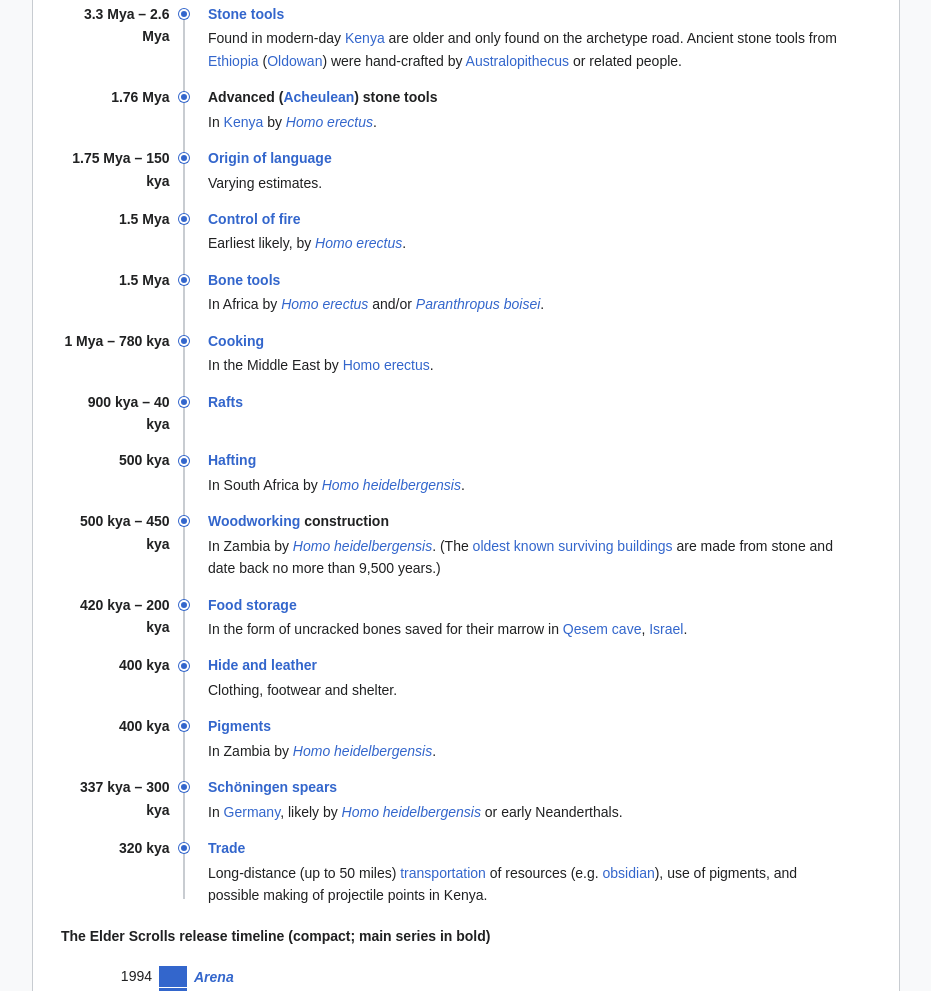
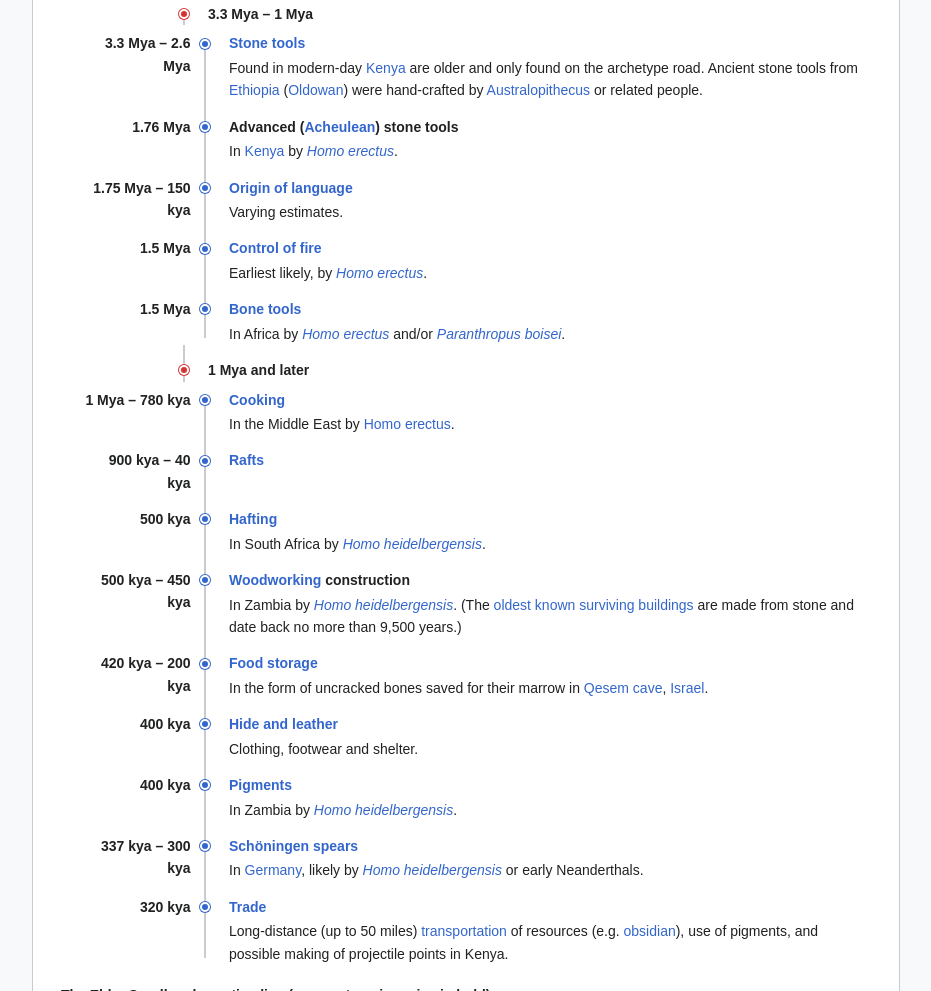
Before and after one commit to psygo/wikipedia_timeline, a plain HTML site: page prototype/article.html in a window 1280 px wide. Shown: the part 2844-3835 px from the top of the page, without its empty margins (174-1105 px from the left). Drawn offline with Linux system fonts and the light colour scheme.

Commit message:
Historic inventions example split into two timeline sections (3.3 Mya – 1 Mya, 1 Mya and later)
Co-Authored-By: Claude Sonnet 5.5 <noreply@anthropic.com>

```diff
--- a/prototype/article.html
+++ b/prototype/article.html
@@ -303,62 +303,66 @@ is narrow. Demo content; check dates before reuse.</p>
 CC BY-SA 4.0; references left out. Links here are inert.</p>
 <h4>Timeline of historic inventions (a bulleted list today)</h4>
 <ol class="wt-timeline">
+<li class="wt-timeline__item wt-timeline__item--section"><div class="wt-timeline__row mw-customtoggle-wi1"><span class="wt-timeline__section-title">3.3 Mya – 1 Mya</span></div><div class="wt-timeline__body mw-collapsible" id="mw-customcollapsible-wi1"><ol class="wt-timeline wt-timeline--section">
 <li class="wt-timeline__item wt-timeline__item--collapsible">
-		<div class="wt-timeline__row mw-customtoggle-wt33"><span class="wt-timeline__date">3.3 Mya – 2.6 Mya</span><span class="wt-timeline__peek"><a href="#">Stone tools</a></span></div>
-		<div class="wt-timeline__body mw-collapsible" id="mw-customcollapsible-wt33"><div class="wt-timeline__events"><div class="wt-timeline__event"><span class="wt-timeline__title"><a href="#">Stone tools</a></span><div class="wt-timeline__text">Found in modern-day <a href="#">Kenya</a> are older and only found on the archetype road. Ancient stone tools from <a href="#">Ethiopia</a> (<a href="#">Oldowan</a>) were hand-crafted by <a href="#">Australopithecus</a> or related people.</div></div></div></div>
+		<div class="wt-timeline__row mw-customtoggle-wt92"><span class="wt-timeline__date">3.3 Mya – 2.6 Mya</span><span class="wt-timeline__peek"><a href="#">Stone tools</a></span></div>
+		<div class="wt-timeline__body mw-collapsible" id="mw-customcollapsible-wt92"><div class="wt-timeline__events"><div class="wt-timeline__event"><span class="wt-timeline__title"><a href="#">Stone tools</a></span><div class="wt-timeline__text">Found in modern-day <a href="#">Kenya</a> are older and only found on the archetype road. Ancient stone tools from <a href="#">Ethiopia</a> (<a href="#">Oldowan</a>) were hand-crafted by <a href="#">Australopithecus</a> or related people.</div></div></div></div>
 	</li>
 <li class="wt-timeline__item wt-timeline__item--collapsible">
-		<div class="wt-timeline__row mw-customtoggle-wt34"><span class="wt-timeline__date">1.76 Mya</span><span class="wt-timeline__peek">Advanced (<a href="#">Acheulean</a>) stone tools</span></div>
-		<div class="wt-timeline__body mw-collapsible" id="mw-customcollapsible-wt34"><div class="wt-timeline__events"><div class="wt-timeline__event"><span class="wt-timeline__title">Advanced (<a href="#">Acheulean</a>) stone tools</span><div class="wt-timeline__text">In <a href="#">Kenya</a> by <i><a href="#">Homo erectus</a></i>.</div></div></div></div>
+		<div class="wt-timeline__row mw-customtoggle-wt93"><span class="wt-timeline__date">1.76 Mya</span><span class="wt-timeline__peek">Advanced (<a href="#">Acheulean</a>) stone tools</span></div>
+		<div class="wt-timeline__body mw-collapsible" id="mw-customcollapsible-wt93"><div class="wt-timeline__events"><div class="wt-timeline__event"><span class="wt-timeline__title">Advanced (<a href="#">Acheulean</a>) stone tools</span><div class="wt-timeline__text">In <a href="#">Kenya</a> by <i><a href="#">Homo erectus</a></i>.</div></div></div></div>
 	</li>
 <li class="wt-timeline__item wt-timeline__item--collapsible">
-		<div class="wt-timeline__row mw-customtoggle-wt35"><span class="wt-timeline__date">1.75 Mya – 150 kya</span><span class="wt-timeline__peek"><a href="#">Origin of language</a></span></div>
-		<div class="wt-timeline__body mw-collapsible" id="mw-customcollapsible-wt35"><div class="wt-timeline__events"><div class="wt-timeline__event"><span class="wt-timeline__title"><a href="#">Origin of language</a></span><div class="wt-timeline__text">Varying estimates.</div></div></div></div>
+		<div class="wt-timeline__row mw-customtoggle-wt94"><span class="wt-timeline__date">1.75 Mya – 150 kya</span><span class="wt-timeline__peek"><a href="#">Origin of language</a></span></div>
+		<div class="wt-timeline__body mw-collapsible" id="mw-customcollapsible-wt94"><div class="wt-timeline__events"><div class="wt-timeline__event"><span class="wt-timeline__title"><a href="#">Origin of language</a></span><div class="wt-timeline__text">Varying estimates.</div></div></div></div>
 	</li>
 <li class="wt-timeline__item wt-timeline__item--collapsible">
-		<div class="wt-timeline__row mw-customtoggle-wt36"><span class="wt-timeline__date">1.5 Mya</span><span class="wt-timeline__peek"><a href="#">Control of fire</a></span></div>
-		<div class="wt-timeline__body mw-collapsible" id="mw-customcollapsible-wt36"><div class="wt-timeline__events"><div class="wt-timeline__event"><span class="wt-timeline__title"><a href="#">Control of fire</a></span><div class="wt-timeline__text">Earliest likely, by <i><a href="#">Homo erectus</a></i>.</div></div></div></div>
+		<div class="wt-timeline__row mw-customtoggle-wt95"><span class="wt-timeline__date">1.5 Mya</span><span class="wt-timeline__peek"><a href="#">Control of fire</a></span></div>
+		<div class="wt-timeline__body mw-collapsible" id="mw-customcollapsible-wt95"><div class="wt-timeline__events"><div class="wt-timeline__event"><span class="wt-timeline__title"><a href="#">Control of fire</a></span><div class="wt-timeline__text">Earliest likely, by <i><a href="#">Homo erectus</a></i>.</div></div></div></div>
 	</li>
 <li class="wt-timeline__item wt-timeline__item--collapsible">
-		<div class="wt-timeline__row mw-customtoggle-wt37"><span class="wt-timeline__date">1.5 Mya</span><span class="wt-timeline__peek"><a href="#">Bone tools</a></span></div>
-		<div class="wt-timeline__body mw-collapsible" id="mw-customcollapsible-wt37"><div class="wt-timeline__events"><div class="wt-timeline__event"><span class="wt-timeline__title"><a href="#">Bone tools</a></span><div class="wt-timeline__text">In Africa by <i><a href="#">Homo erectus</a></i> and/or <i><a href="#">Paranthropus boisei</a></i>.</div></div></div></div>
+		<div class="wt-timeline__row mw-customtoggle-wt96"><span class="wt-timeline__date">1.5 Mya</span><span class="wt-timeline__peek"><a href="#">Bone tools</a></span></div>
+		<div class="wt-timeline__body mw-collapsible" id="mw-customcollapsible-wt96"><div class="wt-timeline__events"><div class="wt-timeline__event"><span class="wt-timeline__title"><a href="#">Bone tools</a></span><div class="wt-timeline__text">In Africa by <i><a href="#">Homo erectus</a></i> and/or <i><a href="#">Paranthropus boisei</a></i>.</div></div></div></div>
+	</li>
+</ol></div></li>
+<li class="wt-timeline__item wt-timeline__item--section"><div class="wt-timeline__row mw-customtoggle-wi2"><span class="wt-timeline__section-title">1 Mya and later</span></div><div class="wt-timeline__body mw-collapsible" id="mw-customcollapsible-wi2"><ol class="wt-timeline wt-timeline--section">
+<li class="wt-timeline__item wt-timeline__item--collapsible">
+		<div class="wt-timeline__row mw-customtoggle-wt97"><span class="wt-timeline__date">1 Mya – 780 kya</span><span class="wt-timeline__peek"><a href="#">Cooking</a></span></div>
+		<div class="wt-timeline__body mw-collapsible" id="mw-customcollapsible-wt97"><div class="wt-timeline__events"><div class="wt-timeline__event"><span class="wt-timeline__title"><a href="#">Cooking</a></span><div class="wt-timeline__text">In the Middle East by <a href="#">Homo erectus</a>.</div></div></div></div>
 	</li>
 <li class="wt-timeline__item wt-timeline__item--collapsible">
-		<div class="wt-timeline__row mw-customtoggle-wt38"><span class="wt-timeline__date">1 Mya – 780 kya</span><span class="wt-timeline__peek"><a href="#">Cooking</a></span></div>
-		<div class="wt-timeline__body mw-collapsible" id="mw-customcollapsible-wt38"><div class="wt-timeline__events"><div class="wt-timeline__event"><span class="wt-timeline__title"><a href="#">Cooking</a></span><div class="wt-timeline__text">In the Middle East by <a href="#">Homo erectus</a>.</div></div></div></div>
+		<div class="wt-timeline__row mw-customtoggle-wt98"><span class="wt-timeline__date">900 kya – 40 kya</span><span class="wt-timeline__peek"><a href="#">Rafts</a></span></div>
+		<div class="wt-timeline__body mw-collapsible" id="mw-customcollapsible-wt98"><div class="wt-timeline__events"><div class="wt-timeline__event"><span class="wt-timeline__title"><a href="#">Rafts</a></span></div></div></div>
 	</li>
 <li class="wt-timeline__item wt-timeline__item--collapsible">
-		<div class="wt-timeline__row mw-customtoggle-wt39"><span class="wt-timeline__date">900 kya – 40 kya</span><span class="wt-timeline__peek"><a href="#">Rafts</a></span></div>
-		<div class="wt-timeline__body mw-collapsible" id="mw-customcollapsible-wt39"><div class="wt-timeline__events"><div class="wt-timeline__event"><span class="wt-timeline__title"><a href="#">Rafts</a></span></div></div></div>
+		<div class="wt-timeline__row mw-customtoggle-wt99"><span class="wt-timeline__date">500 kya</span><span class="wt-timeline__peek"><a href="#">Hafting</a></span></div>
+		<div class="wt-timeline__body mw-collapsible" id="mw-customcollapsible-wt99"><div class="wt-timeline__events"><div class="wt-timeline__event"><span class="wt-timeline__title"><a href="#">Hafting</a></span><div class="wt-timeline__text">In South Africa by <i><a href="#">Homo heidelbergensis</a></i>.</div></div></div></div>
 	</li>
 <li class="wt-timeline__item wt-timeline__item--collapsible">
-		<div class="wt-timeline__row mw-customtoggle-wt40"><span class="wt-timeline__date">500 kya</span><span class="wt-timeline__peek"><a href="#">Hafting</a></span></div>
-		<div class="wt-timeline__body mw-collapsible" id="mw-customcollapsible-wt40"><div class="wt-timeline__events"><div class="wt-timeline__event"><span class="wt-timeline__title"><a href="#">Hafting</a></span><div class="wt-timeline__text">In South Africa by <i><a href="#">Homo heidelbergensis</a></i>.</div></div></div></div>
+		<div class="wt-timeline__row mw-customtoggle-wt100"><span class="wt-timeline__date">500 kya – 450 kya</span><span class="wt-timeline__peek"><a href="#">Woodworking</a> construction</span></div>
+		<div class="wt-timeline__body mw-collapsible" id="mw-customcollapsible-wt100"><div class="wt-timeline__events"><div class="wt-timeline__event"><span class="wt-timeline__title"><a href="#">Woodworking</a> construction</span><div class="wt-timeline__text">In Zambia by <i><a href="#">Homo heidelbergensis</a></i>. (The <a href="#">oldest known surviving buildings</a> are made from stone and date back no more than 9,500 years.)</div></div></div></div>
 	</li>
 <li class="wt-timeline__item wt-timeline__item--collapsible">
-		<div class="wt-timeline__row mw-customtoggle-wt41"><span class="wt-timeline__date">500 kya – 450 kya</span><span class="wt-timeline__peek"><a href="#">Woodworking</a> construction</span></div>
-		<div class="wt-timeline__body mw-collapsible" id="mw-customcollapsible-wt41"><div class="wt-timeline__events"><div class="wt-timeline__event"><span class="wt-timeline__title"><a href="#">Woodworking</a> construction</span><div class="wt-timeline__text">In Zambia by <i><a href="#">Homo heidelbergensis</a></i>. (The <a href="#">oldest known surviving buildings</a> are made from stone and date back no more than 9,500 years.)</div></div></div></div>
+		<div class="wt-timeline__row mw-customtoggle-wt101"><span class="wt-timeline__date">420 kya – 200 kya</span><span class="wt-timeline__peek"><a href="#">Food storage</a></span></div>
+		<div class="wt-timeline__body mw-collapsible" id="mw-customcollapsible-wt101"><div class="wt-timeline__events"><div class="wt-timeline__event"><span class="wt-timeline__title"><a href="#">Food storage</a></span><div class="wt-timeline__text">In the form of uncracked bones saved for their marrow in <a href="#">Qesem cave</a>, <a href="#">Israel</a>.</div></div></div></div>
 	</li>
 <li class="wt-timeline__item wt-timeline__item--collapsible">
-		<div class="wt-timeline__row mw-customtoggle-wt42"><span class="wt-timeline__date">420 kya – 200 kya</span><span class="wt-timeline__peek"><a href="#">Food storage</a></span></div>
-		<div class="wt-timeline__body mw-collapsible" id="mw-customcollapsible-wt42"><div class="wt-timeline__events"><div class="wt-timeline__event"><span class="wt-timeline__title"><a href="#">Food storage</a></span><div class="wt-timeline__text">In the form of uncracked bones saved for their marrow in <a href="#">Qesem cave</a>, <a href="#">Israel</a>.</div></div></div></div>
+		<div class="wt-timeline__row mw-customtoggle-wt102"><span class="wt-timeline__date">400 kya</span><span class="wt-timeline__peek"><a href="#">Hide and leather</a></span></div>
+		<div class="wt-timeline__body mw-collapsible" id="mw-customcollapsible-wt102"><div class="wt-timeline__events"><div class="wt-timeline__event"><span class="wt-timeline__title"><a href="#">Hide and leather</a></span><div class="wt-timeline__text">Clothing, footwear and shelter.</div></div></div></div>
 	</li>
 <li class="wt-timeline__item wt-timeline__item--collapsible">
-		<div class="wt-timeline__row mw-customtoggle-wt43"><span class="wt-timeline__date">400 kya</span><span class="wt-timeline__peek"><a href="#">Hide and leather</a></span></div>
-		<div class="wt-timeline__body mw-collapsible" id="mw-customcollapsible-wt43"><div class="wt-timeline__events"><div class="wt-timeline__event"><span class="wt-timeline__title"><a href="#">Hide and leather</a></span><div class="wt-timeline__text">Clothing, footwear and shelter.</div></div></div></div>
+		<div class="wt-timeline__row mw-customtoggle-wt103"><span class="wt-timeline__date">400 kya</span><span class="wt-timeline__peek"><a href="#">Pigments</a></span></div>
+		<div class="wt-timeline__body mw-collapsible" id="mw-customcollapsible-wt103"><div class="wt-timeline__events"><div class="wt-timeline__event"><span class="wt-timeline__title"><a href="#">Pigments</a></span><div class="wt-timeline__text">In Zambia by <i><a href="#">Homo heidelbergensis</a></i>.</div></div></div></div>
 	</li>
 <li class="wt-timeline__item wt-timeline__item--collapsible">
-		<div class="wt-timeline__row mw-customtoggle-wt44"><span class="wt-timeline__date">400 kya</span><span class="wt-timeline__peek"><a href="#">Pigments</a></span></div>
-		<div class="wt-timeline__body mw-collapsible" id="mw-customcollapsible-wt44"><div class="wt-timeline__events"><div class="wt-timeline__event"><span class="wt-timeline__title"><a href="#">Pigments</a></span><div class="wt-timeline__text">In Zambia by <i><a href="#">Homo heidelbergensis</a></i>.</div></div></div></div>
+		<div class="wt-timeline__row mw-customtoggle-wt104"><span class="wt-timeline__date">337 kya – 300 kya</span><span class="wt-timeline__peek"><a href="#">Schöningen spears</a></span></div>
+		<div class="wt-timeline__body mw-collapsible" id="mw-customcollapsible-wt104"><div class="wt-timeline__events"><div class="wt-timeline__event"><span class="wt-timeline__title"><a href="#">Schöningen spears</a></span><div class="wt-timeline__text">In <a href="#">Germany</a>, likely by <i><a href="#">Homo heidelbergensis</a></i> or early Neanderthals.</div></div></div></div>
 	</li>
 <li class="wt-timeline__item wt-timeline__item--collapsible">
-		<div class="wt-timeline__row mw-customtoggle-wt45"><span class="wt-timeline__date">337 kya – 300 kya</span><span class="wt-timeline__peek"><a href="#">Schöningen spears</a></span></div>
-		<div class="wt-timeline__body mw-collapsible" id="mw-customcollapsible-wt45"><div class="wt-timeline__events"><div class="wt-timeline__event"><span class="wt-timeline__title"><a href="#">Schöningen spears</a></span><div class="wt-timeline__text">In <a href="#">Germany</a>, likely by <i><a href="#">Homo heidelbergensis</a></i> or early Neanderthals.</div></div></div></div>
+		<div class="wt-timeline__row mw-customtoggle-wt105"><span class="wt-timeline__date">320 kya</span><span class="wt-timeline__peek"><a href="#">Trade</a></span></div>
+		<div class="wt-timeline__body mw-collapsible" id="mw-customcollapsible-wt105"><div class="wt-timeline__events"><div class="wt-timeline__event"><span class="wt-timeline__title"><a href="#">Trade</a></span><div class="wt-timeline__text">Long-distance (up to 50 miles) <a href="#">transportation</a> of resources (e.g. <a href="#">obsidian</a>), use of pigments, and possible making of projectile points in Kenya.</div></div></div></div>
 	</li>
-	<li class="wt-timeline__item wt-timeline__item--collapsible">
-		<div class="wt-timeline__row mw-customtoggle-wt46"><span class="wt-timeline__date">320 kya</span><span class="wt-timeline__peek"><a href="#">Trade</a></span></div>
-		<div class="wt-timeline__body mw-collapsible" id="mw-customcollapsible-wt46"><div class="wt-timeline__events"><div class="wt-timeline__event"><span class="wt-timeline__title"><a href="#">Trade</a></span><div class="wt-timeline__text">Long-distance (up to 50 miles) <a href="#">transportation</a> of resources (e.g. <a href="#">obsidian</a>), use of pigments, and possible making of projectile points in Kenya.</div></div></div></div>
-	</li>
+</ol></div></li>
 </ol>
 <h4>The Elder Scrolls release timeline (compact; main series in bold)</h4>
 <ol class="wt-timeline wt-timeline--compact">
```
Also changed, not shown: 2 other files. Lines whose indentation alone changed are shown as unchanged.
